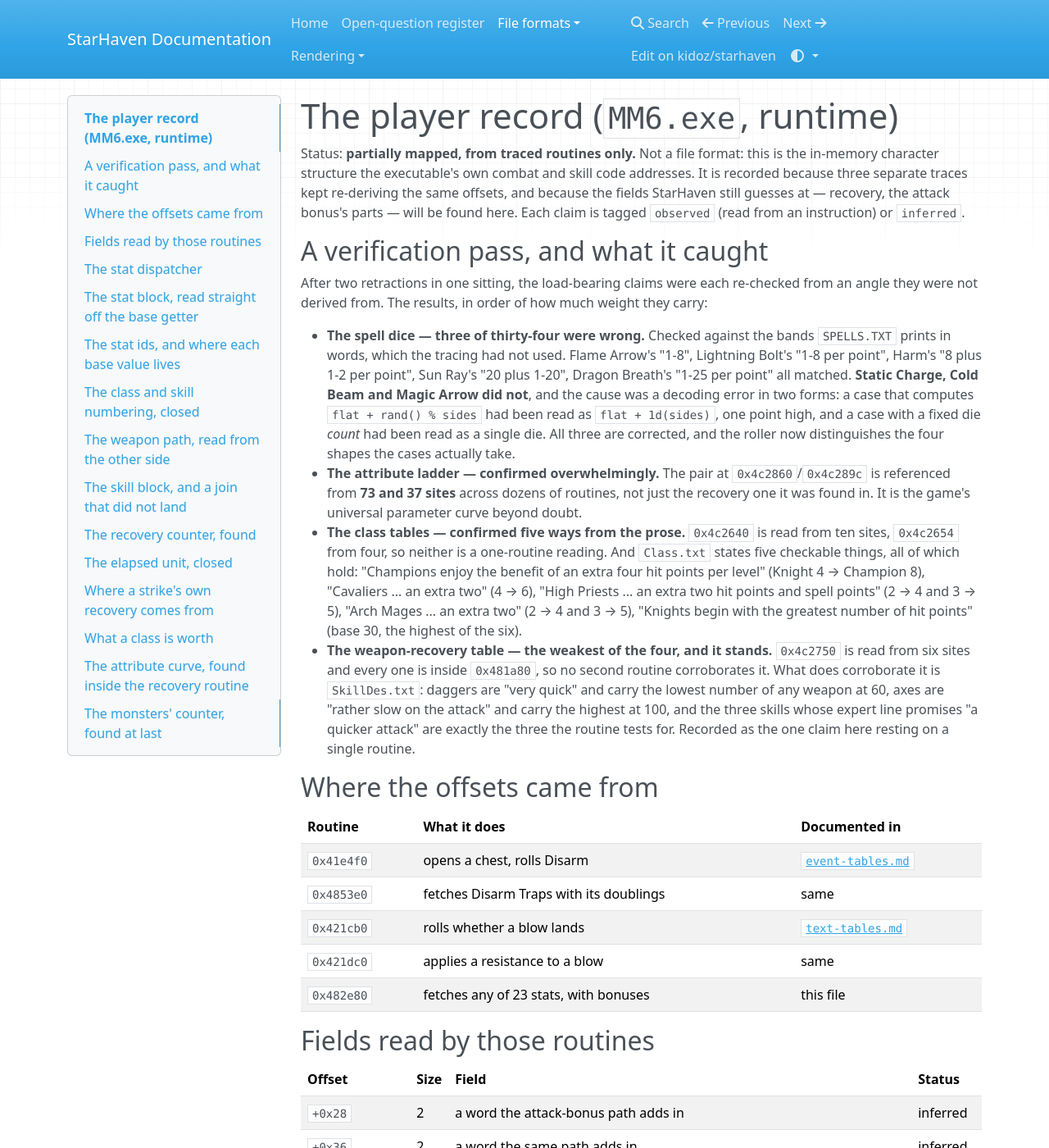
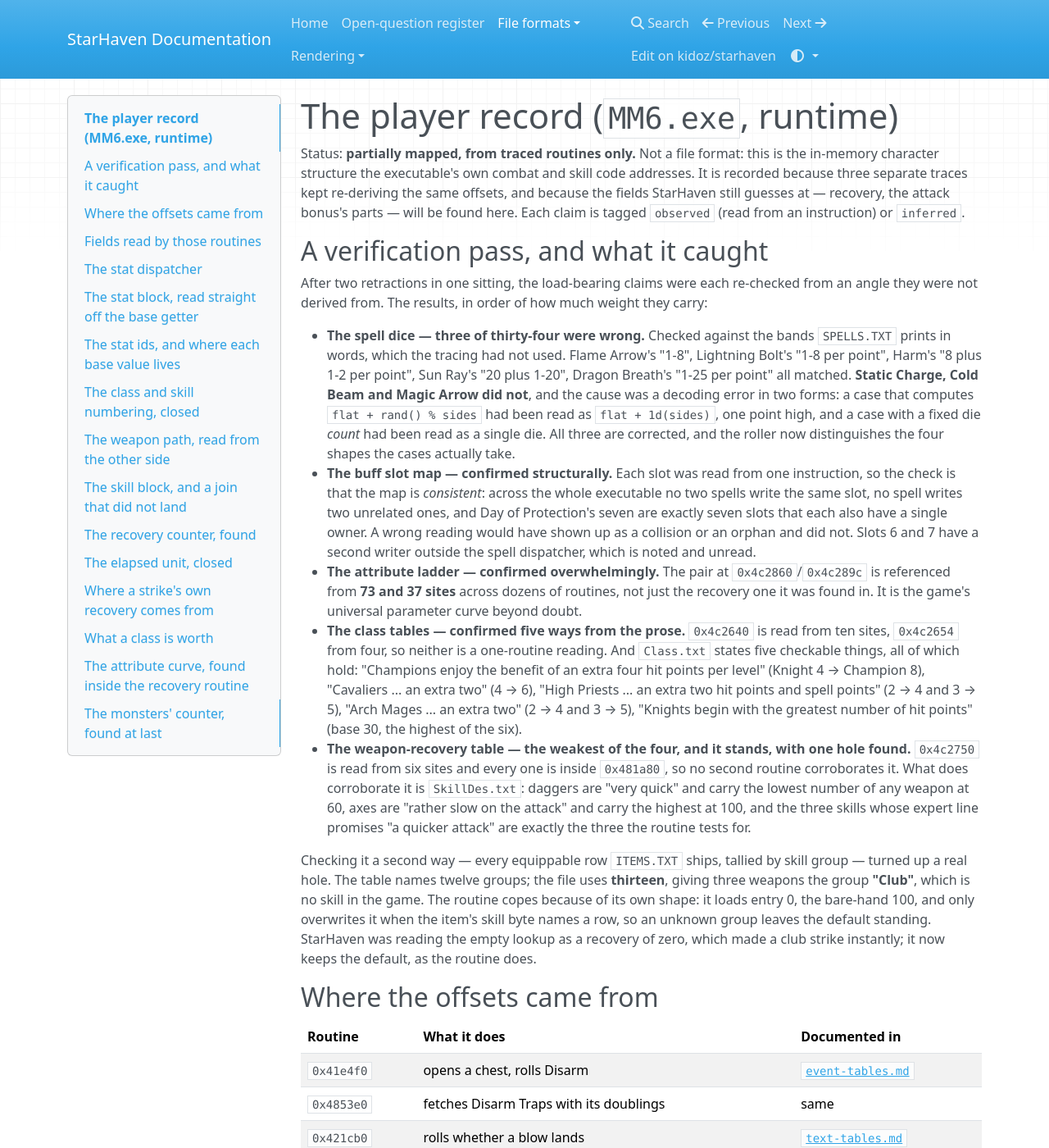
Before and after one commit to kidoz/starhaven, an MkDocs documentation site: the page built from docs/formats/player-record.md, in a window 1280 px wide and 1400 px high. Shown: the whole window at 82% size. Built offline with MkDocs 1.6.1, drawn with Linux system fonts in a browser that asks for light colours; nearby versions of some CDN libraries.

Commit message:
Check the weapon table against every shipped item and fix the club

```diff
--- a/docs/formats/player-record.md
+++ b/docs/formats/player-record.md
@@ -23,6 +23,13 @@ of how much weight they carry:
   high, and a case with a fixed die *count* had been read as a single die.
   All three are corrected, and the roller now distinguishes the four shapes
   the cases actually take.
+- **The buff slot map — confirmed structurally.** Each slot was read from
+  one instruction, so the check is that the map is *consistent*: across the
+  whole executable no two spells write the same slot, no spell writes two
+  unrelated ones, and Day of Protection's seven are exactly seven slots that
+  each also have a single owner. A wrong reading would have shown up as a
+  collision or an orphan and did not. Slots 6 and 7 have a second writer
+  outside the spell dispatcher, which is noted and unread.
 - **The attribute ladder — confirmed overwhelmingly.** The pair at
   `0x4c2860`/`0x4c289c` is referenced from **73 and 37 sites** across dozens
   of routines, not just the recovery one it was found in. It is the game's
@@ -35,14 +42,22 @@ of how much weight they carry:
   Priests ... an extra two hit points and spell points" (2 → 4 and 3 → 5),
   "Arch Mages ... an extra two" (2 → 4 and 3 → 5), "Knights begin with the
   greatest number of hit points" (base 30, the highest of the six).
-- **The weapon-recovery table — the weakest of the four, and it stands.**
-  `0x4c2750` is read from six sites and every one is inside `0x481a80`, so
-  no second routine corroborates it. What does corroborate it is
-  `SkillDes.txt`: daggers are "very quick" and carry the lowest number of
-  any weapon at 60, axes are "rather slow on the attack" and carry the
-  highest at 100, and the three skills whose expert line promises "a quicker
-  attack" are exactly the three the routine tests for. Recorded as the one
-  claim here resting on a single routine.
+- **The weapon-recovery table — the weakest of the four, and it stands,
+  with one hole found.** `0x4c2750` is read from six sites and every one is
+  inside `0x481a80`, so no second routine corroborates it. What does
+  corroborate it is `SkillDes.txt`: daggers are "very quick" and carry the
+  lowest number of any weapon at 60, axes are "rather slow on the attack"
+  and carry the highest at 100, and the three skills whose expert line
+  promises "a quicker attack" are exactly the three the routine tests for.
+
+  Checking it a second way — every equippable row `ITEMS.TXT` ships, tallied
+  by skill group — turned up a real hole. The table names twelve groups; the
+  file uses **thirteen**, giving three weapons the group **"Club"**, which is
+  no skill in the game. The routine copes because of its own shape: it loads
+  entry 0, the bare-hand 100, and only overwrites it when the item's skill
+  byte names a row, so an unknown group leaves the default standing.
+  StarHaven was reading the empty lookup as a recovery of zero, which made a
+  club strike instantly; it now keeps the default, as the routine does.
 
 ## Where the offsets came from
 
```
Also changed, not shown: README.md (+9 -0 lines), 3 other files.
